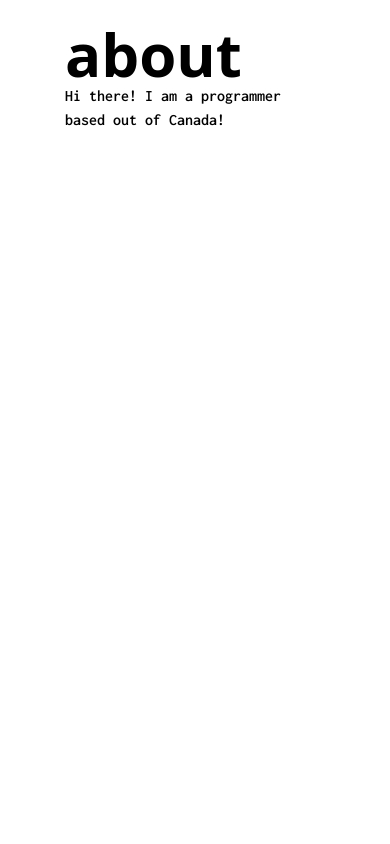
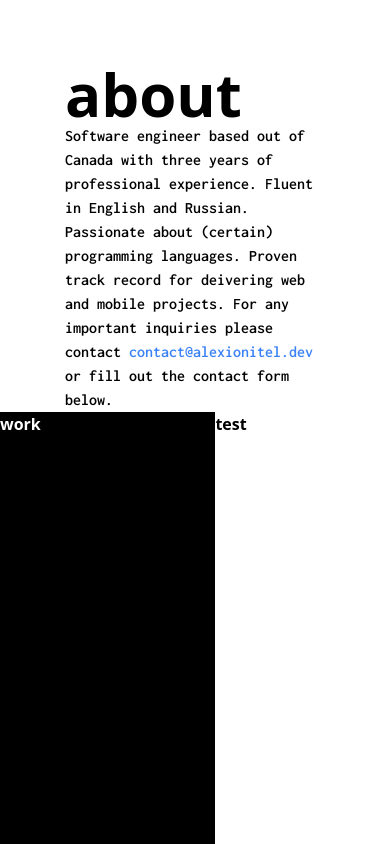
Before and after one commit to aionitel/portfolio, a SvelteKit app: page / in a window 390 px wide. Shown: the part 820-1664 px from the top of the page. Built offline with nearby package versions, Linux system fonts and the light colour scheme; grey boxes are pictures that could not be loaded.

Commit message:
added mailto link to work email on about section

```diff
--- a/package.json
+++ b/package.json
@@ -23,5 +23,8 @@
 		"typescript": "^5.0.0",
 		"vite": "^5.0.3"
 	},
-	"type": "module"
+	"type": "module",
+	"dependencies": {
+		"svelte-inview": "^4.0.2"
+	}
 }
--- a/src/routes/+page.svelte
+++ b/src/routes/+page.svelte
@@ -1,9 +1,27 @@
 <script lang="ts">
     import Typewriter from "svelte-typewriter";
+    import { fade } from "svelte/transition";
+    import { inview } from "svelte-inview";
+    import type {
+        ObserverEventDetails,
+        ScrollDirection,
+        Options,
+    } from "svelte-inview";
+
+    let isInView: boolean = false;
+    const options: Options = {
+        rootMargin: "-50px",
+        unobserveOnEnter: true,
+    };
+
+    const handleChange = () => {
+        isInView = !isInView;
+        console.log(isInView);
+    };
 </script>
 
 <svelte:head>
-    <title>Alex Ionitel</title>
+    <title>Alex Ionitel's Home on the Internet</title>
 </svelte:head>
 
 <!-- Start Section -->
@@ -19,10 +37,12 @@
     <div class="fixed">
         <Typewriter mode="loop">
             <div
-                class="text-white h-screen flex items-center font-peralta text-7xl font-inconsolata"
+                class="text-white h-screen flex items-center font-peralta text-8xl font-inconsolata"
             >
                 <h1>Programming Enthusiast.</h1>
+                <h1>Embedded Developer.</h1>
                 <h1>Software Engineer.</h1>
+                <h1>Aspiring Game Developer</h1>
                 <h1>Hacker?</h1>
             </div>
         </Typewriter>
@@ -45,11 +65,31 @@
 </div>
 
 <!-- About Section -->
-<div class="h-screen bg-white relative">
-    <div class="mx-auto w-2/3">
+<div class="bg-white relative">
+    <div class="mx-auto md:w-1/2 w-2/3 pt-10">
         <h1 class="font-bold text-6xl">about</h1>
         <p class="font-inconsolata">
-            Hi there! I am a programmer based out of Canada!
+            Software engineer based out of Canada with three years of
+            professional experience. Fluent in English and Russian. Passionate
+            about (certain) programming languages. Proven track record for
+            deivering web and mobile projects. For any important inquiries
+            please contact
+            <a
+                class="hover:cursor-pointer text-blue-500 hover:opacity-[0.8] hover:underline"
+                href="mailto:contact@alexiontel.dev"
+                >contact@alexionitel.dev
+            </a> or fill out the contact form below.
         </p>
     </div>
 </div>
+
+<!-- Work Section -->
+<div class="flex w-screen h-screen relative">
+    <div class="flex-row justify-between bg-black">
+        <h1 class="font-bold text-white">work</h1>
+    </div>
+    <div class="flex-row justify-between bg-black w-1/2"></div>
+    <div class="bg-white w-1/2">
+        <h1 class="font-bold text-black">test</h1>
+    </div>
+</div>
```
Also changed, not shown: 1 other file (tests, documents, lock files or other folders).
